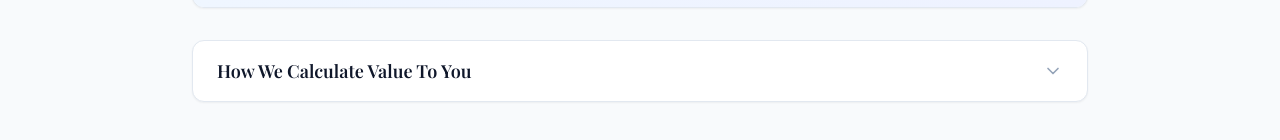
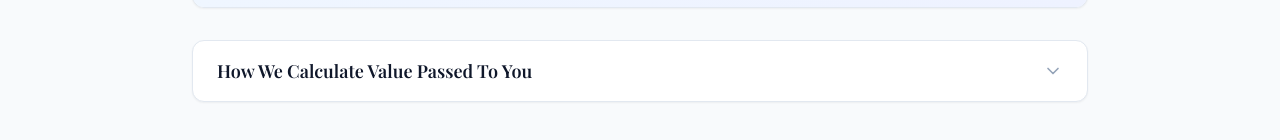
Before and after one commit to McGovs/arnold-the-analyst-frontend-v2-markdown, a React (Vite) app: page / in a window 1280 px wide. Both pictures are taken after a click on the button "Pricing". Shown: the part 522-662 px from the top of the page. Built offline with nearby package versions, Linux system fonts and the light colour scheme; a web font is replaced by a local one.

Commit message:
Update Pricing.tsx

```diff
--- a/src/pages/Pricing.tsx
+++ b/src/pages/Pricing.tsx
@@ -71,7 +71,7 @@ export default function Pricing() {
             onClick={() => setIsValueCalcOpen(!isValueCalcOpen)}
             className="w-full px-6 py-4 flex items-center justify-between text-left hover:bg-slate-50 transition-colors"
           >
-            <h2 className="text-lg font-semibold text-slate-900">How We Calculate Value To You</h2>
+            <h2 className="text-lg font-semibold text-slate-900">How We Calculate Value Passed To You</h2>
             <ChevronDown
               className={`w-5 h-5 text-slate-400 transition-transform duration-200 ${
                 isValueCalcOpen ? 'rotate-180' : ''
```
